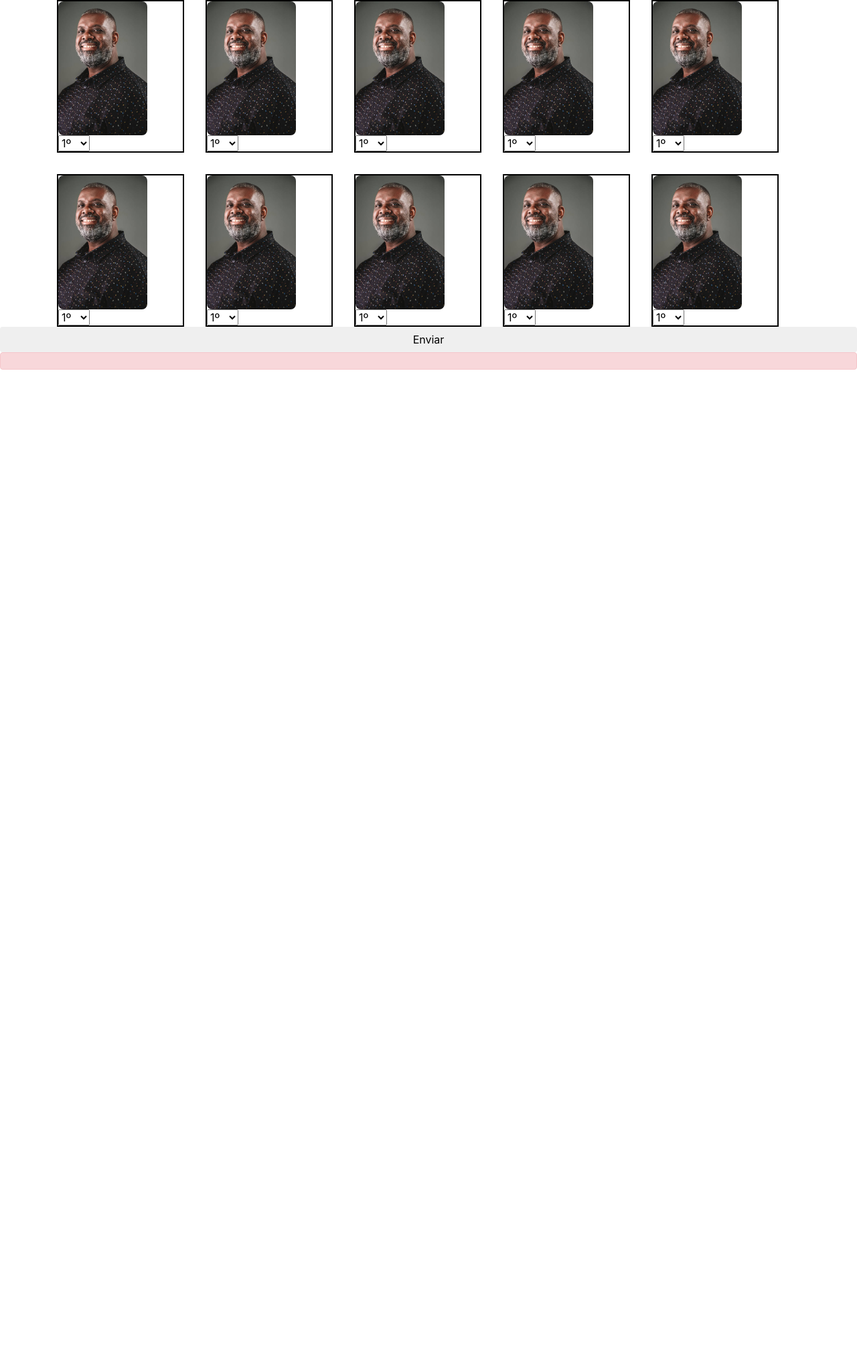
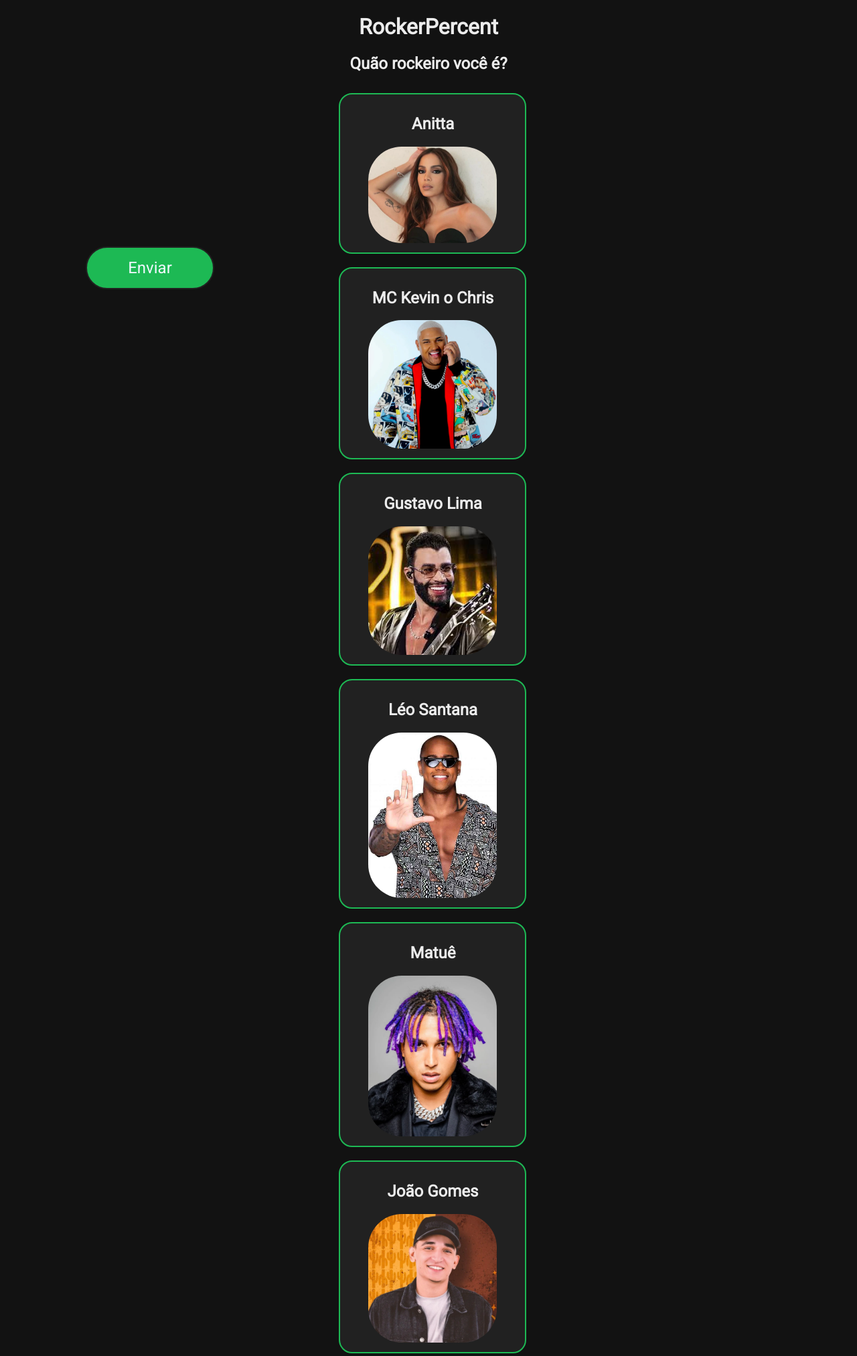
Before and after one commit to projeto-de-algoritmos/DividirConquistar_RockerPercent, a Flask app: page / in a window 1280 px wide. Shown: the top 2025 px of the page at 67% size. Before the commit the page ends 552 px from the top, so only its background shows below. Run offline with Flask 3, Linux system fonts and the light colour scheme; some libraries are stand-ins or nearby versions.

Commit message:
versão 1.0 completa
Co-authored-by: Kayro César <kayrocesar@users.noreply.github.com>

```diff
--- a/src/app.py
+++ b/src/app.py
@@ -1,23 +1,32 @@
-from flask import Flask, render_template, request
+from flask import Flask, render_template, request, jsonify
 import algorithm
 
 app = Flask(__name__)
 inversions = None
 
 
-@app.route('/', methods=['GET', 'POST'])
+@app.route('/')
 def index():
-    if request.method == 'GET':
-        return render_template('index.html')
-
-    if request.method == 'POST':
-        arr = [request.form['pos1'], request.form['pos2'], request.form['pos3'], request.form['pos4'], request.form['pos5'],
-               request.form['pos6'], request.form['pos7'], request.form['pos8'], request.form['pos9'], request.form['pos10']]
-        inversions = algorithm.getInversions(arr)
-        return render_template('index.html', inversions=inversions)
-
     return render_template('index.html')
 
+@app.route('/submit', methods=['POST'])
+def process_data():
+        data = request.json
+        ordered_images = data.get("orderedImages")
+
+
+        print(data)
+        print(ordered_images)
+        print(type(ordered_images))
+
+
+        ordered_images = list(map(int, ordered_images))
+
+        result = algorithm.rockerPercent(ordered_images)
+        print("Você é ", result, "% Rockeiro!")
+
+
+        return jsonify(result=result)
 
 if __name__ == '__main__':
     app.run(debug=True)
--- /dev/null
+++ b/src/requirements.txt
@@ -0,0 +1 @@
+flask
--- /dev/null
+++ b/src/static/js/script.js
@@ -0,0 +1,28 @@
+document.addEventListener("DOMContentLoaded", function() {
+    var sortable = Sortable.create(document.getElementById("sortable"));
+
+
+    document.getElementById("submit-button").addEventListener("click", function() {
+      var orderedImages = Array.from(document.querySelectorAll("#sortable li h2")).map(function(item) {
+        return item.getAttribute("alt");
+      });
+
+      // Enviar a lista ordenada de referencia das imagens para o backend
+      fetch("/submit", {
+        method: "POST",
+        headers: {"Content-Type": "application/json"},
+        body: JSON.stringify({ orderedImages: orderedImages })
+      })
+      .then(response => {
+        return response.json();
+      })
+      .then(data => {
+        // Atualizar  na página
+        var resultDiv = document.getElementById("result");
+        resultDiv.textContent = "Você é " + data.result + " % Rockeiro!";
+      })
+      .catch(error => {
+        console.log("Ocorreu um erro: ", error);
+      });
+    });
+  });
--- a/src/static/style.css
+++ /dev/null
@@ -1,19 +0,0 @@
-.container {  display: grid;
-    grid-template-columns: 1fr 1fr 1fr 1fr 1fr;
-    grid-template-rows: 1fr 1fr;
-    gap: 2rem;
-    grid-auto-flow: column;
-    grid-template-areas:
-      ". . . . . ."
-      ". . . . . .";
-    width: 100%;
-  }
-
-  .option{
-    border: solid 2px #000000;
-
-  }
-
-  .option img{
-    border-radius: 8px;
-  }
--- /dev/null
+++ b/src/static/styles/style.css
@@ -0,0 +1,105 @@
+@import url('https://fonts.googleapis.com/css2?family=Roboto&display=swap');
+
+h1,
+h2,
+h3 {
+  color: #ececec;
+  font-family: 'Roboto', sans-serif;
+  text-align: center;
+}
+
+body {
+  background-color: #121212;
+}
+
+ul {
+  position: absolute;
+  list-style-type: none;
+  padding: 0;
+  margin: 0;
+  width: 30%;
+}
+
+#sortable-container {
+  display: grid;
+  grid-auto-flow: row dense;
+  grid-template-columns: 1fr;
+  grid-template-rows: 1fr;
+  gap: 0px 0px;
+  width: 30%;
+  margin: 0 auto;
+}
+
+li {
+  color:white;
+  position: relative;
+
+  background-color: #212121;
+  display: inline-block;
+  margin: 10px;
+  padding: 10px;
+  border: 2px solid #1db954;
+  border-radius: 20px;
+
+  cursor: move;
+  text-align: center;
+  width: 20vw;
+  left: 12%;
+}
+
+li:hover {
+  background-color: #1db954;
+  color: #212121;
+  border: 2px solid #212121;
+  transition: 0.5s;
+}
+
+li img {
+  border-radius: 50px;
+  width: 15vw;
+}
+
+.box-resultado{
+  position: fixed;
+  top: 50%;
+  left: 10vw;
+  width: 25%;
+  justify-content:center;
+
+}
+
+.box-resultado #result{
+  color: white;
+  font-size: 2rem;
+  font-family: 'Roboto', sans-serif;
+}
+button {
+  margin: 0 auto;
+  padding: 10px;
+  width: 15vw;
+  height: 8vh;
+  border: 2px solid #212121;
+  transform: translateY(-50%);
+  background-color: #1db954;
+  border-radius: 35px;
+  color:aliceblue;
+  font-family: 'Roboto', sans-serif;
+  font-size: 1.5rem;
+}
+
+button:hover {
+  background-color: #212121;
+  color: #1db954;
+  border: 2px solid #1db954;
+  transition: 0.5s;
+}
+
+.positions {
+  display: flex;
+  width: 30vw;
+}
+.positions h3 {
+  margin: 0;
+  padding: 0;
+  width: 30vw;
+}
--- a/src/templates/index.html
+++ b/src/templates/index.html
@@ -1,203 +1,73 @@
 <!DOCTYPE html>
-<html lang="en">
+<html>
   <head>
     <meta charset="UTF-8" />
-    <meta http-equiv="X-UA-Compatible" content="IE=edge" />
     <meta name="viewport" content="width=device-width, initial-scale=1.0" />
-    <link
-      href="https://cdnjs.cloudflare.com/ajax/libs/simple-line-icons/2.4.1/css/simple-line-icons.min.css"
-      rel="stylesheet"
-    />
-    <link
-      rel="stylesheet"
-      href="https://maxcdn.bootstrapcdn.com/bootstrap/4.0.0/css/bootstrap.min.css"
-    />
-    <link rel="stylesheet" href="../static/style.css" />
     <title>Perfil Musical</title>
+    <link rel="stylesheet" href="../static/styles/style.css" />
   </head>
+  <body>
+    <div id="container">
+      <h1>RockerPercent</h1>
+      <h2>Quão rockeiro você é?</h2>
 
-  <body>
-    <div class="registration-form">
-      <form action="/" method="post">
-        <div class="container">
-          <div class="option 1">
-            <img src="../static/img/1.jpg" alt="1" height="200px" />
-            <label for="pos1"></label>
-            <select id="pos1" name="posicao">
-              <option value="1">1º</option>
-              <option value="2">2º</option>
-              <option value="3">3º</option>
-              <option value="4">4º</option>
-              <option value="5">5º</option>
-              <option value="6">6º</option>
-              <option value="7">7º</option>
-              <option value="8">8º</option>
-              <option value="9">9º</option>
-              <option value="10">10º</option>
-            </select>
-          </div>
+      <div id="sortable-container">
+        <ul id="sortable">
+          <li>
+            <h2 alt="10">Anitta</h2>
+            <img src="../static/img/anitta.jpg" />
+          </li>
+          <li>
+            <h2 alt="9">MC Kevin o Chris</h2>
+            <img src="../static/img/kevin.jpg" />
+          </li>
+          <li>
+            <h2 alt="8">Gustavo Lima</h2>
+            <img src="../static/img/gustavo.jpeg" />
+          </li>
+          <li>
+            <h2 alt="7">Léo Santana</h2>
+            <img src="../static/img/leo.jpg" />
+          </li>
+          <li>
+            <h2 alt="6">Matuê</h2>
+            <img src="../static/img/matue.jpg" />
+          </li>
+          <li>
+            <h2 alt="5">João Gomes</h2>
+            <img src="../static/img/joao.jpg" />
+          </li>
+          <li>
+            <h2 alt="4">Péricles</h2>
+            <img src="../static/img/pericles.jpg" />
+          </li>
+          <li>
+            <h2 alt="3">Chico Buarque</h2>
+            <img src="../static/img/chico.jpeg" />
+          </li>
+          <li>
+            <h2 alt="2">Arctic Monkeys</h2>
+            <img src="../static/img/arctic.jpg" />
+          </li>
 
-          <div class="option 2">
-            <img src="../static/img/1.jpg" alt="1" height="200px" />
-            <label for="pos2"></label>
-            <select id="pos2" name="posicao">
-              <option value="1">1º</option>
-              <option value="2">2º</option>
-              <option value="3">3º</option>
-              <option value="4">4º</option>
-              <option value="5">5º</option>
-              <option value="6">6º</option>
-              <option value="7">7º</option>
-              <option value="8">8º</option>
-              <option value="9">9º</option>
-              <option value="10">10º</option>
-            </select>
-          </div>
+          <li>
+            <h2 alt="1">Metallica</h2>
+            <img src="../static/img/metallica.jpg" />
+          </li>
+        </ul>
+      </div>
+      <div class="box-resultado">
+        <button id="submit-button">Enviar</button>
 
-          <div class="option 3">
-            <img src="../static/img/1.jpg" alt="1" height="200px" />
-            <label for="pos3"></label>
-            <select id="pos3" name="posicao">
-              <option value="1">1º</option>
-              <option value="2">2º</option>
-              <option value="3">3º</option>
-              <option value="4">4º</option>
-              <option value="5">5º</option>
-              <option value="6">6º</option>
-              <option value="7">7º</option>
-              <option value="8">8º</option>
-              <option value="9">9º</option>
-              <option value="10">10º</option>
-            </select>
-          </div>
+        <div id="result">
+          {% if resultado %}
+          <p>Number of inversions are: {{ resultado }}</p>
+          {% endif %}
+        </div>
+      </div>
+    </div>
 
-          <div class="option 4">
-            <img src="../static/img/1.jpg" alt="1" height="200px" />
-            <label for="pos4"></label>
-            <select id="pos4" name="posicao">
-              <option value="1">1º</option>
-              <option value="2">2º</option>
-              <option value="3">3º</option>
-              <option value="4">4º</option>
-              <option value="5">5º</option>
-              <option value="6">6º</option>
-              <option value="7">7º</option>
-              <option value="8">8º</option>
-              <option value="9">9º</option>
-              <option value="10">10º</option>
-            </select>
-          </div>
-
-          <div class="option 5">
-            <img src="../static/img/1.jpg" alt="1" height="200px" />
-            <label for="pos5"></label>
-            <select id="pos5" name="posicao">
-              <option value="1">1º</option>
-              <option value="2">2º</option>
-              <option value="3">3º</option>
-              <option value="4">4º</option>
-              <option value="5">5º</option>
-              <option value="6">6º</option>
-              <option value="7">7º</option>
-              <option value="8">8º</option>
-              <option value="9">9º</option>
-              <option value="10">10º</option>
-            </select>
-          </div>
-
-          <div class="option 6">
-            <img src="../static/img/1.jpg" alt="1" height="200px" />
-            <label for="pos6"></label>
-            <select id="pos6" name="posicao">
-              <option value="1">1º</option>
-              <option value="2">2º</option>
-              <option value="3">3º</option>
-              <option value="4">4º</option>
-              <option value="5">5º</option>
-              <option value="6">6º</option>
-              <option value="7">7º</option>
-              <option value="8">8º</option>
-              <option value="9">9º</option>
-              <option value="10">10º</option>
-            </select>
-          </div>
-
-          <div class="option 7">
-            <img src="../static/img/1.jpg" alt="1" height="200px" />
-            <label for="pos7"></label>
-            <select id="pos7" name="posicao">
-              <option value="1">1º</option>
-              <option value="2">2º</option>
-              <option value="3">3º</option>
-              <option value="4">4º</option>
-              <option value="5">5º</option>
-              <option value="6">6º</option>
-              <option value="7">7º</option>
-              <option value="8">8º</option>
-              <option value="9">9º</option>
-              <option value="10">10º</option>
-            </select>
-          </div>
-
-          <div class="option 8">
-            <img src="../static/img/1.jpg" alt="1" height="200px" />
-            <label for="pos8"></label>
-            <select id="pos8" name="posicao">
-              <option value="1">1º</option>
-              <option value="2">2º</option>
-              <option value="3">3º</option>
-              <option value="4">4º</option>
-              <option value="5">5º</option>
-              <option value="6">6º</option>
-              <option value="7">7º</option>
-              <option value="8">8º</option>
-              <option value="9">9º</option>
-              <option value="10">10º</option>
-            </select>
-          </div>
-
-          <div class="option 9">
-            <img src="../static/img/1.jpg" alt="1" height="200px" />
-            <label for="pos9"></label>
-            <select id="pos9" name="posicao">
-              <option value="1">1º</option>
-              <option value="2">2º</option>
-              <option value="3">3º</option>
-              <option value="4">4º</option>
-              <option value="5">5º</option>
-              <option value="6">6º</option>
-              <option value="7">7º</option>
-              <option value="8">8º</option>
-              <option value="9">9º</option>
-              <option value="10">10º</option>
-            </select>
-          </div>
-
-          <div class="option 10">
-            <img src="../static/img/1.jpg" alt="1" height="200px" />
-            <label for="pos10"></label>
-            <select id="pos10" name="posicao">
-              <option value="1">1º</option>
-              <option value="2">2º</option>
-              <option value="3">3º</option>
-              <option value="4">4º</option>
-              <option value="5">5º</option>
-              <option value="6">6º</option>
-              <option value="7">7º</option>
-              <option value="8">8º</option>
-              <option value="9">9º</option>
-              <option value="10">10º</option>
-            </select>
-          </div>
-        </div>
-
-        <input type="submit" class="btn btn-block send" value="Enviar">
-        {% if inversions != None %}
-            <div class="alert alert-danger" role="alert">
-                {{ inversions }}
-            </div>
-            {% endif %}
-      </form>
-    </div>
+    <script src="../static/js/script.js"></script>
+    <script src="https://cdnjs.cloudflare.com/ajax/libs/Sortable/1.13.0/Sortable.min.js"></script>
   </body>
 </html>
```
Also changed, not shown: src/algorithm.py (+8 -0 lines), src/static/img/1.jpg (deleted), src/static/img/anitta.jpg (added), src/static/img/arctic.jpg (added), src/static/img/chico.jpeg (added), src/static/img/gustavo.jpeg (added), src/static/img/joao.jpg (added), src/static/img/kevin.jpg (added), src/static/img/leo.jpg (added), src/static/img/matue.jpg (added), src/static/img/metallica.jpg (added), src/static/img/pericles.jpg (added).
